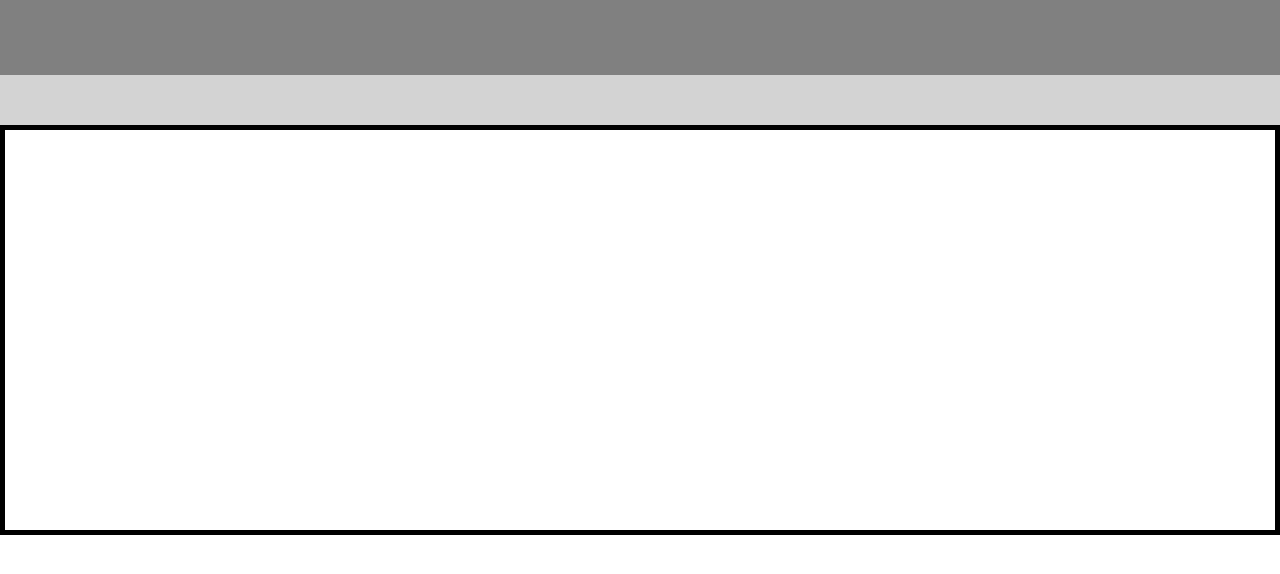
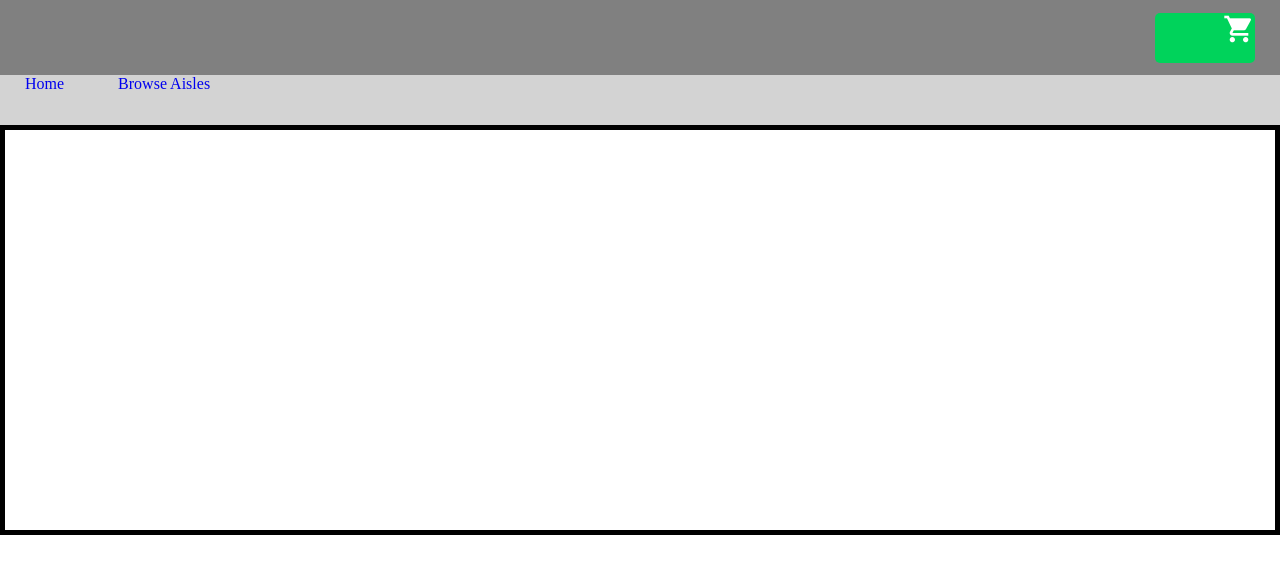
Before and after one commit to brianmenard/peapod-redesign, a plain HTML site: page index.html in a window 1280 px wide. Drawn offline with Linux system fonts and the light colour scheme.

Commit message:
added navbar example links

```diff
--- a/index.html
+++ b/index.html
@@ -5,17 +5,21 @@
 <head>
 <meta charset="utf-8">
 <title>Hello...</title>
+<link href="https://fonts.googleapis.com/icon?family=Material+Icons" rel="stylesheet">
 <link rel='stylesheet' href='main.css'>
 </head>
 
 <body>
 
 <div class='searchbar'>
-
+    <div class='cart_button'>
+        <i class="material-icons" style='color:white;font-size:200%;'>shopping_cart</i>
+    </div>
 </div>
 
 <div class='navbar'>
-
+    <a href='#'>Home</a>
+    <a href='#'>Browse Aisles</a>
 </div>
 
 <div class='features'>
--- a/main.css
+++ b/main.css
@@ -5,6 +5,10 @@ body{
 .searchbar{
     height: 75px;
     background-color: gray;
+    display: flex;
+    align-items: center;
+    justify-content: flex-end;
+    padding-right: 25px; padding-left:25px;
 }
 
 .navbar{
@@ -12,7 +16,21 @@ body{
     background-color: #D3D3D3;
 }
 
+.navbar a{
+    padding-left: 25px; padding-right: 25px;
+    text-decoration: none;
+
+}
+
 .features{
     height: 400px;
     border: solid black thick;
 }
+
+.cart_button{
+    background-color: #00D35B;
+    border-radius: 5px;
+    width: 100px;
+    height: 50px;
+    text-align: right;
+}
```
